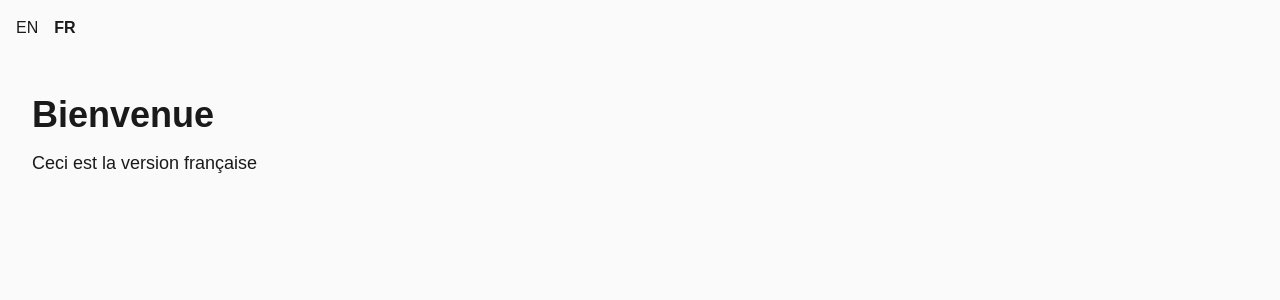
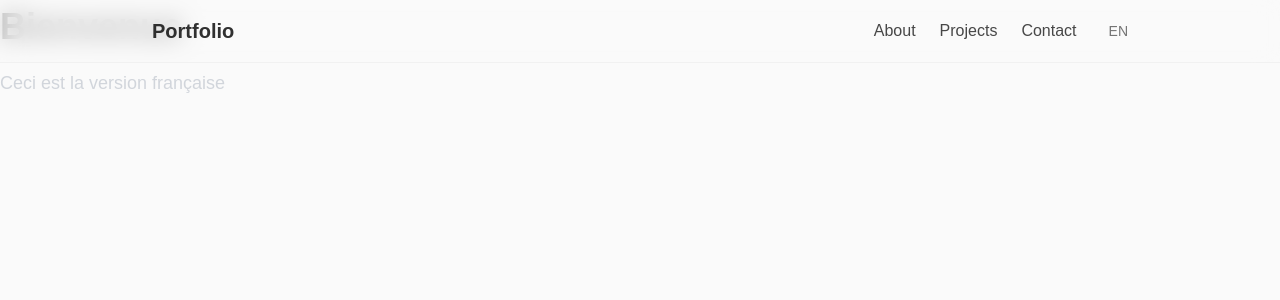
Before and after one commit to AndrewSmithiesDev/my-portfolio, a Next.js app: page /fr in a window 1280 px wide. Shown: the top 300 px of the page. Built offline with nearby package versions, Linux system fonts and the light colour scheme; a web font is replaced by a local one.

Commit message:
feat : add navbar component, add language toggle

```diff
--- /dev/null
+++ b/src/app/[lang]/generateStaticParams.ts
@@ -0,0 +1,3 @@
+export function generateStaticParams() {
+    return [{ lang: "en" }, { lang: "fr" }];
+  }
--- a/src/app/[lang]/layout.tsx
+++ b/src/app/[lang]/layout.tsx
@@ -1,18 +1,19 @@
-import LanguageSwitcher from "@/components/LanguageSwitcher";
+import "../globals.css";
+import Navbar from "@/components/Navbar";
 
-export default function LangLayout({
+export default async function LangLayout({
   children,
   params,
 }: {
   children: React.ReactNode;
-  params: { lang: string };
+  params: Promise<{ lang: string }>;
 }) {
+  const { lang } = await params;
+
   return (
-    <div>
-      <nav className="p-4">
-        <LanguageSwitcher currentLang={params.lang} />
-      </nav>
+    <>
+      <Navbar lang={lang} />
       {children}
-    </div>
+    </>
   );
 }
--- a/src/app/[lang]/page.tsx
+++ b/src/app/[lang]/page.tsx
@@ -1,18 +1,18 @@
 import { getDictionary } from "@/lib/getDictionary";
 
-export function generateStaticParams() {
-  return [{ lang: "en" }, { lang: "fr" }];
-}
+export default async function LangPage({
+  params,
+}: {
+  params: Promise<{ lang: string }>;
+}) {
+  const { lang } = await params;
 
-export default async function LangPage({ params }: { params: { lang: string } }) {
-  const { lang } = await params; // ← unwrap the Promise
-
-  const dict = getDictionary(lang);
+  const dict = await getDictionary(lang);
 
   return (
-    <main className="p-8">
+    <main className="space-y-4">
       <h1 className="text-4xl font-bold">{dict.hero.title}</h1>
-      <p className="text-lg mt-2">{dict.hero.subtitle}</p>
+      <p className="text-lg text-gray-300">{dict.hero.subtitle}</p>
     </main>
   );
 }
--- a/src/app/globals.css
+++ b/src/app/globals.css
@@ -25,3 +25,43 @@ body {
   background: var(--background);
   color: var(--foreground);
 }
+
+/* Button utilities */
+.btn {
+  @apply inline-flex items-center justify-center px-4 py-2 rounded-md font-medium transition-colors duration-200;
+}
+
+.btn-primary {
+  @apply bg-[var(--accent)] text-white hover:opacity-90;
+}
+
+.btn-soft {
+  @apply bg-[var(--surface)] text-[var(--foreground)] hover:bg-opacity-80;
+}
+
+/* Card utilities */
+.card {
+  @apply bg-[var(--surface)] border border-neutral-300 dark:border-neutral-700 rounded-lg p-6 shadow-sm;
+}
+
+/* Section utilities */
+.section {
+  @apply py-16 md:py-24;
+}
+
+.section-title {
+  @apply text-4xl md:text-5xl font-bold mb-6 text-[var(--foreground)];
+}
+
+.section-subtitle {
+  @apply text-lg md:text-xl text-neutral-600 dark:text-neutral-300 max-w-2xl;
+}
+
+/* Navigation utilities */
+.navbar {
+  @apply fixed top-0 left-0 w-full z-50 backdrop-blur-md bg-background-light/70 dark:bg-background-dark/30 border-b border-neutral-200/40 dark:border-neutral-700/40;
+}
+
+.nav-link {
+  @apply text-[var(--foreground)] hover:text-[var(--accent)] transition-colors duration-200;
+}
--- a/src/app/layout.tsx
+++ b/src/app/layout.tsx
@@ -1,21 +1,9 @@
-import type { Metadata } from "next";
 import "./globals.css";
 
-export const metadata: Metadata = {
-  title: "Create Next App",
-  description: "Generated by create next app",
-};
-
-export default function RootLayout({
-  children,
-}: Readonly<{
-  children: React.ReactNode;
-}>) {
+export default function RootLayout({ children }: { children: React.ReactNode }) {
   return (
-    <html lang="en">
-      <body className="font-sans antialiased">
-        {children}
-      </body>
+    <html lang="fr">
+      <body className="font-sans antialiased">{children}</body>
     </html>
   );
 }
--- a/src/app/page.tsx
+++ b/src/app/page.tsx
@@ -1,5 +1,5 @@
 import { redirect } from "next/navigation";
 
 export default function Page() {
-  redirect("/en");
+  redirect("/fr"); // French default
 }
--- /dev/null
+++ b/src/components/Navbar.tsx
@@ -0,0 +1,39 @@
+type NavbarProps = {
+  lang: string;
+};
+
+export default function Navbar({ lang }: NavbarProps) {
+  const otherLang = lang === "fr" ? "en" : "fr";
+
+  return (
+    <nav className="navbar">
+      <div className="max-w-5xl mx-auto flex items-center justify-between py-4 px-6">
+        <a
+          className="nav-link text-xl font-semibold opacity-90 hover:opacity-100 transition"
+          href={`/${lang}`}
+        >
+          Portfolio
+        </a>
+
+        <div className="flex items-center gap-6">
+          <a className="nav-link opacity-80 hover:opacity-100 transition" href={`/${lang}/about`}>
+            About
+          </a>
+          <a className="nav-link opacity-80 hover:opacity-100 transition" href={`/${lang}/projects`}>
+            Projects
+          </a>
+          <a className="nav-link opacity-80 hover:opacity-100 transition" href={`/${lang}/contact`}>
+            Contact
+          </a>
+
+          <a
+            className="nav-link opacity-60 hover:opacity-100 transition text-sm ml-2"
+            href={`/${otherLang}`}
+          >
+            {otherLang.toUpperCase()}
+          </a>
+        </div>
+      </div>
+    </nav>
+  );
+}
--- a/src/lib/getDictionary.ts
+++ b/src/lib/getDictionary.ts
@@ -1,6 +1,9 @@
-import en from "@/locales/en.json";
-import fr from "@/locales/fr.json";
-
-export function getDictionary(lang: string) {
-  return lang === "fr" ? fr : en;
+export async function getDictionary(lang: string) {
+  switch (lang) {
+    case "en":
+      return (await import("../locales/en.json")).default;
+    case "fr":
+    default:
+      return (await import("../locales/fr.json")).default;
+  }
 }
```
